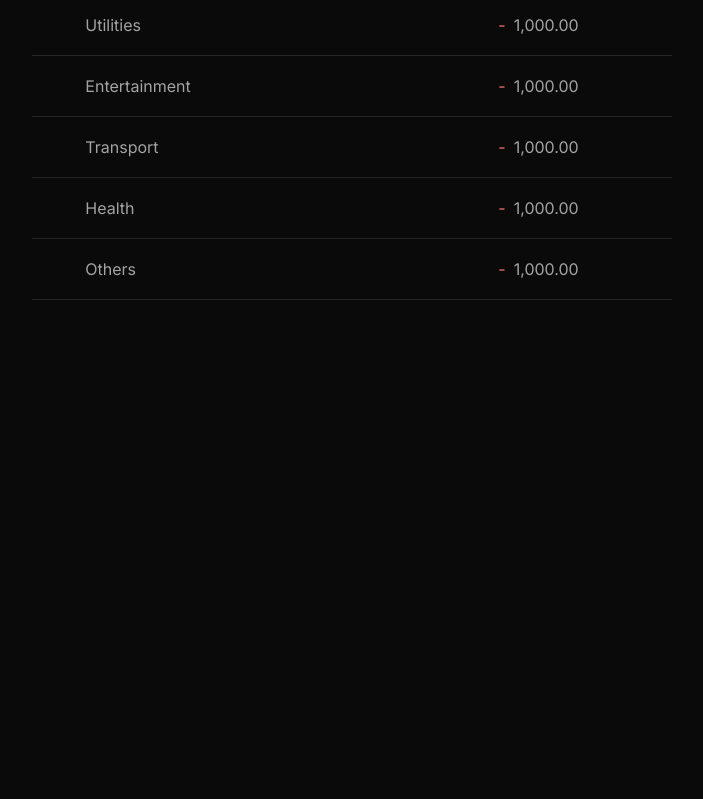
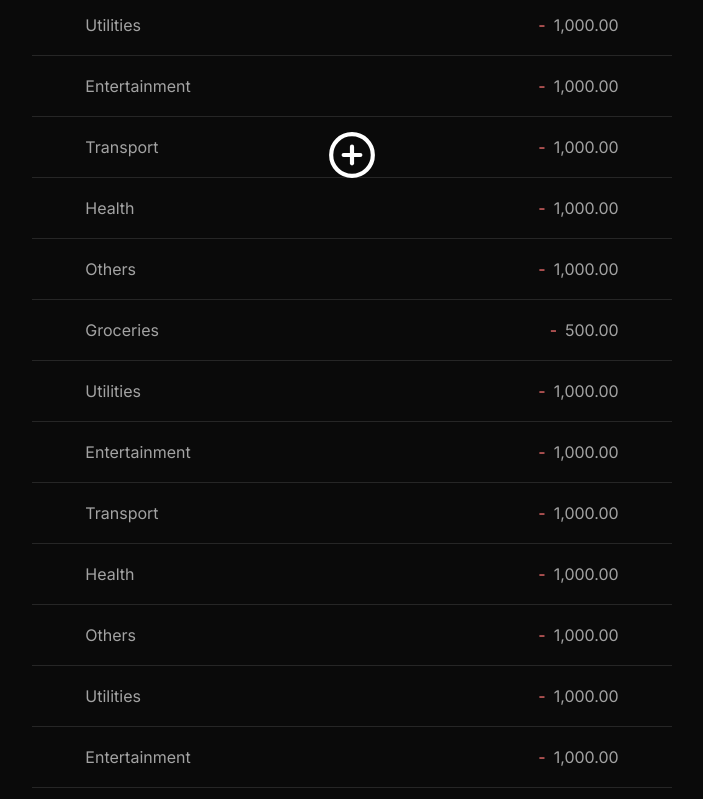
Before and after one commit to mirul22/kirabaki, a Next.js app: page /budget in a window 1280 px wide. Shown: the part 580-1379 px from the top of the page, without its empty margins (288-991 px from the left). Before the commit the page ends 882 px from the top, so only its background shows below. Built offline with nearby package versions, Linux system fonts and the light colour scheme.

Commit message:
add dialog

```diff
--- a/app/(onboarding)/page.tsx
+++ b/app/(onboarding)/page.tsx
@@ -42,7 +42,7 @@
   };
 
   return (
-    <div className="flex flex-col items-center justify-items-center text-center w-full h-screen overflow-hidden justify-between">
+    <div className="flex flex-col items-center justify-items-center text-center w-full justify-between">
       <div className="mt-12 w-5/6">
         {pages.map((page, index) => (
             <div key={index} className='space-y-2'>
--- a/app/budget/page.tsx
+++ b/app/budget/page.tsx
@@ -2,7 +2,19 @@
 
 import React from 'react'
 import { Separator } from '@/components/ui/separator';
-import { Pencil, Trash } from 'lucide-react';
+import { Pencil, PlusCircle, Trash } from 'lucide-react';
+import {
+    Dialog,
+    DialogContent,
+    DialogDescription,
+    DialogFooter,
+    DialogHeader,
+    DialogTitle,
+    DialogTrigger,
+} from "@/components/ui/dialog"
+import { Button } from '@/components/ui/button';
+import { Input } from '@/components/ui/input';
+import { Label } from '@/components/ui/label';
 
 const listOfTransactions = [
     {
@@ -50,6 +62,61 @@
         title: 'Others',
         amount: '1,000.00',
     },
+    {
+        type: 'expenses',
+        title: 'Groceries',
+        amount: '500.00',
+    },
+    {
+        type: 'expenses',
+        title: 'Utilities',
+        amount: '1,000.00',
+    },
+    {
+        type: 'expenses',
+        title: 'Entertainment',
+        amount: '1,000.00',
+    },
+    {
+        type: 'expenses',
+        title: 'Transport',
+        amount: '1,000.00',
+    },
+    {
+        type: 'expenses',
+        title: 'Health',
+        amount: '1,000.00',
+    },
+    {
+        type: 'expenses',
+        title: 'Others',
+        amount: '1,000.00',
+    },
+    {
+        type: 'expenses',
+        title: 'Utilities',
+        amount: '1,000.00',
+    },
+    {
+        type: 'expenses',
+        title: 'Entertainment',
+        amount: '1,000.00',
+    },
+    {
+        type: 'expenses',
+        title: 'Transport',
+        amount: '1,000.00',
+    },
+    {
+        type: 'expenses',
+        title: 'Health',
+        amount: '1,000.00',
+    },
+    {
+        type: 'expenses',
+        title: 'Others',
+        amount: '1,000.00',
+    },
 ];
 
 export default function page() {
@@ -63,7 +130,8 @@
     // }
 
     return (
-        <div className='flex flex-col items-center justify-items-center gap-4'>
+        <>
+        <div className='flex flex-col items-center justify-items-center gap-4 w-full'>
             <div className='font-bold text-2xl lg:text-3xl leading-tight mt-10'>
                 KIRABAKI
             </div>
@@ -92,10 +160,10 @@
                         <div className='flex text-center justify-items-center text-md text-neutral-400 font-normal'>
                             {transaction.type === 'income' ? <span className='text-green-400 mr-2'>+</span> : <span className='text-red-400 mr-2'>-</span>}{transaction.amount}
                         </div>
-                        <div className='text-md text-white cursor-pointer opacity-0 group-hover:opacity-100 group-hover:transition-opacity group-hover:ml-5 group-hover:duration-300'>
+                        <div className='text-md text-white cursor-pointer hidden group-hover:block opacity-0 group-hover:opacity-100 group-hover:transition-opacity group-hover:ml-5 group-hover:duration-300'>
                             <Pencil size={20} />
                         </div>
-                        <div className='text-md text-red-500 cursor-pointer opacity-0 group-hover:opacity-100 group-hover:transition-opacity group-hover:ml-1 group-hover:duration-300'>
+                        <div className='text-md text-red-500 cursor-pointer hidden group-hover:block opacity-0 group-hover:opacity-100 group-hover:transition-opacity group-hover:ml-1 group-hover:duration-300'>
                             <Trash size={20} />
                         </div>
                     </div>
@@ -104,5 +172,53 @@
                 </>
             ))}
         </div>
+        <Dialog>
+            <DialogTrigger asChild>
+                <PlusCircle size={50} className='text-white cursor-pointer bottom-10 sticky mx-auto' />
+            </DialogTrigger>
+            <DialogContent className="md:w-[310px] mx-auto text-neutral-950">
+                <DialogHeader>
+                    <DialogTitle>Add transaction</DialogTitle>
+                </DialogHeader>
+                <div className="grid gap-4 py-4">
+                    <div className="grid grid-row items-center gap-4">
+                        <Label htmlFor="type">
+                        Transaction Type
+                        </Label>
+                        <Input
+                        id="type"
+                        name='type'
+                        className="col-span-3"
+                        />
+                    </div>
+                    <div className="grid grid-row items-center gap-4">
+                        <Label htmlFor="transaction_name">
+                        Name
+                        </Label>
+                        <Input
+                        id="transaction_name"
+                        name='transaction_name'
+                        className="col-span-3"
+                        />
+                    </div>
+                    <div className="grid grid-row items-center gap-4">
+                        <Label htmlFor="amount">
+                        Amount
+                        </Label>
+                        <Input
+                            id="amount"
+                            name='amount'
+                            className="col-span-3"
+                        />
+                    </div>
+                </div>
+                <DialogFooter>
+                    <Button className="w-full text-neutral-50 mt-5" size={"lg"} type="submit">
+                        Add Transaction
+                    </Button>
+                </DialogFooter>
+            </DialogContent>
+        </Dialog>
+        </>
     )
 }
--- a/app/layout.tsx
+++ b/app/layout.tsx
@@ -20,7 +20,7 @@
     <html lang="en">
       <body className={cn(
         inter.className,
-        "bg-neutral-950 text-slate-100 w-screen h-screen overflow-hidden max-w-screen-sm mx-auto",
+        "bg-neutral-950 text-slate-100 w-screen h-screen overflow-x-hidden max-w-screen-sm mx-auto",
       )}>
         {children}
         <Toaster />
--- /dev/null
+++ b/components/ui/dialog.tsx
@@ -0,0 +1,122 @@
+"use client"
+
+import * as React from "react"
+import * as DialogPrimitive from "@radix-ui/react-dialog"
+import { X } from "lucide-react"
+
+import { cn } from "@/lib/utils"
+
+const Dialog = DialogPrimitive.Root
+
+const DialogTrigger = DialogPrimitive.Trigger
+
+const DialogPortal = DialogPrimitive.Portal
+
+const DialogClose = DialogPrimitive.Close
+
+const DialogOverlay = React.forwardRef<
+  React.ElementRef<typeof DialogPrimitive.Overlay>,
+  React.ComponentPropsWithoutRef<typeof DialogPrimitive.Overlay>
+>(({ className, ...props }, ref) => (
+  <DialogPrimitive.Overlay
+    ref={ref}
+    className={cn(
+      "fixed inset-0 z-50 bg-black/80  data-[state=open]:animate-in data-[state=closed]:animate-out data-[state=closed]:fade-out-0 data-[state=open]:fade-in-0",
+      className
+    )}
+    {...props}
+  />
+))
+DialogOverlay.displayName = DialogPrimitive.Overlay.displayName
+
+const DialogContent = React.forwardRef<
+  React.ElementRef<typeof DialogPrimitive.Content>,
+  React.ComponentPropsWithoutRef<typeof DialogPrimitive.Content>
+>(({ className, children, ...props }, ref) => (
+  <DialogPortal>
+    <DialogOverlay />
+    <DialogPrimitive.Content
+      ref={ref}
+      className={cn(
+        "fixed left-[50%] top-[50%] z-50 grid w-full max-w-lg translate-x-[-50%] translate-y-[-50%] gap-4 border bg-background p-6 shadow-lg duration-200 data-[state=open]:animate-in data-[state=closed]:animate-out data-[state=closed]:fade-out-0 data-[state=open]:fade-in-0 data-[state=closed]:zoom-out-95 data-[state=open]:zoom-in-95 data-[state=closed]:slide-out-to-left-1/2 data-[state=closed]:slide-out-to-top-[48%] data-[state=open]:slide-in-from-left-1/2 data-[state=open]:slide-in-from-top-[48%] sm:rounded-lg",
+        className
+      )}
+      {...props}
+    >
+      {children}
+      <DialogPrimitive.Close className="absolute right-4 top-4 rounded-sm opacity-70 ring-offset-background transition-opacity hover:opacity-100 focus:outline-none focus:ring-2 focus:ring-ring focus:ring-offset-2 disabled:pointer-events-none data-[state=open]:bg-accent data-[state=open]:text-muted-foreground">
+        <X className="h-4 w-4" />
+        <span className="sr-only">Close</span>
+      </DialogPrimitive.Close>
+    </DialogPrimitive.Content>
+  </DialogPortal>
+))
+DialogContent.displayName = DialogPrimitive.Content.displayName
+
+const DialogHeader = ({
+  className,
+  ...props
+}: React.HTMLAttributes<HTMLDivElement>) => (
+  <div
+    className={cn(
+      "flex flex-col space-y-1.5 text-center sm:text-left",
+      className
+    )}
+    {...props}
+  />
+)
+DialogHeader.displayName = "DialogHeader"
+
+const DialogFooter = ({
+  className,
+  ...props
+}: React.HTMLAttributes<HTMLDivElement>) => (
+  <div
+    className={cn(
+      "flex flex-col-reverse sm:flex-row sm:justify-end sm:space-x-2",
+      className
+    )}
+    {...props}
+  />
+)
+DialogFooter.displayName = "DialogFooter"
+
+const DialogTitle = React.forwardRef<
+  React.ElementRef<typeof DialogPrimitive.Title>,
+  React.ComponentPropsWithoutRef<typeof DialogPrimitive.Title>
+>(({ className, ...props }, ref) => (
+  <DialogPrimitive.Title
+    ref={ref}
+    className={cn(
+      "text-lg font-semibold leading-none tracking-tight",
+      className
+    )}
+    {...props}
+  />
+))
+DialogTitle.displayName = DialogPrimitive.Title.displayName
+
+const DialogDescription = React.forwardRef<
+  React.ElementRef<typeof DialogPrimitive.Description>,
+  React.ComponentPropsWithoutRef<typeof DialogPrimitive.Description>
+>(({ className, ...props }, ref) => (
+  <DialogPrimitive.Description
+    ref={ref}
+    className={cn("text-sm text-muted-foreground", className)}
+    {...props}
+  />
+))
+DialogDescription.displayName = DialogPrimitive.Description.displayName
+
+export {
+  Dialog,
+  DialogPortal,
+  DialogOverlay,
+  DialogClose,
+  DialogTrigger,
+  DialogContent,
+  DialogHeader,
+  DialogFooter,
+  DialogTitle,
+  DialogDescription,
+}
--- a/package.json
+++ b/package.json
@@ -9,6 +9,7 @@
     "lint": "next lint"
   },
   "dependencies": {
+    "@radix-ui/react-dialog": "^1.0.5",
     "@radix-ui/react-label": "^2.0.2",
     "@radix-ui/react-separator": "^1.0.3",
     "@radix-ui/react-slot": "^1.0.2",
```
Also changed, not shown: 1 other file (tests, documents, lock files or other folders).
